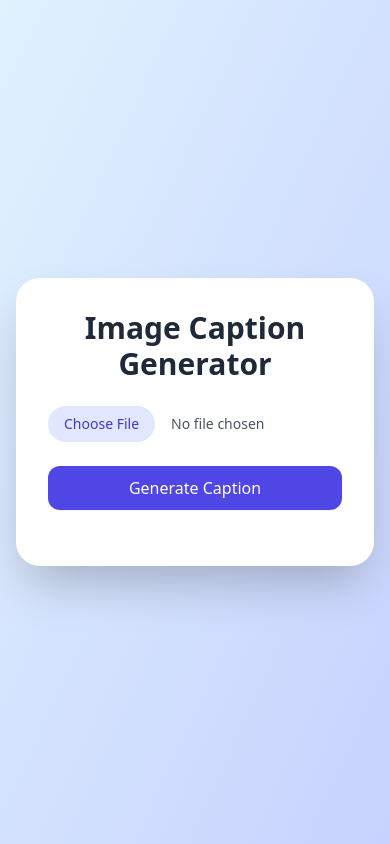
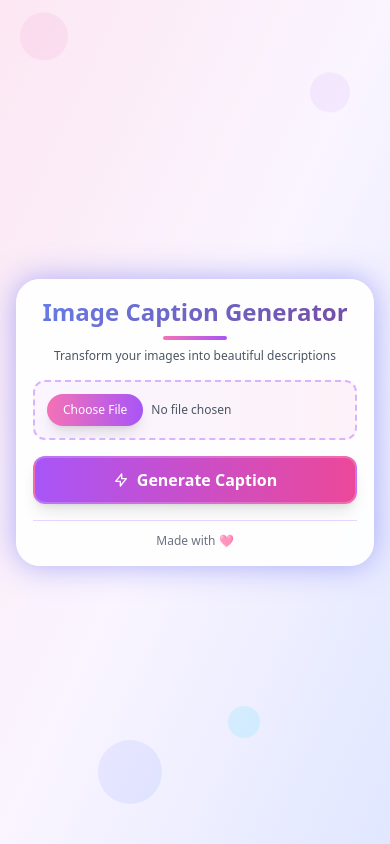
Before and after one commit to RevokatusIvo/DPS-Project, a plain HTML site: page frontend/index.html in a window 390 px wide. Drawn offline with nearby package versions, Linux system fonts and the light colour scheme.

Commit message:
Update index.html
coloring, responsiveness, layout

```diff
--- a/frontend/index.html
+++ b/frontend/index.html
@@ -5,38 +5,130 @@
   <title>Image Captioning</title>
   <meta name="viewport" content="width=device-width, initial-scale=1.0" />
   <script src="https://cdn.tailwindcss.com"></script>
+  <style>
+    @keyframes float {
+      0%, 100% { transform: translateY(0px); }
+      50% { transform: translateY(-10px); }
+    }
+
+    @keyframes pulse-glow {
+      0%, 100% { box-shadow: 0 0 20px rgba(99, 102, 241, 0.3); }
+      50% { box-shadow: 0 0 30px rgba(99, 102, 241, 0.5); }
+    }
+
+    @keyframes shimmer {
+      0% { background-position: -200px 0; }
+      100% { background-position: 200px 0; }
+    }
+
+    .float-animation {
+      animation: float 3s ease-in-out infinite;
+    }
+
+    .pulse-glow {
+      animation: pulse-glow 2s ease-in-out infinite;
+    }
+
+    .shimmer {
+      background: linear-gradient(90deg, transparent, rgba(255,255,255,0.6), transparent);
+      background-size: 200px 100%;
+      animation: shimmer 2s infinite;
+    }
+
+    .gradient-text {
+      background: linear-gradient(135deg, #667eea 0%, #764ba2 100%);
+      -webkit-background-clip: text;
+      -webkit-text-fill-color: transparent;
+      background-clip: text;
+    }
+
+    .cute-border {
+      border: 3px solid;
+      border-image: linear-gradient(45deg, #ff6b6b, #4ecdc4, #45b7d1, #96ceb4) 1;
+      border-radius: 20px;
+    }
+  </style>
 </head>
-<body class="bg-gradient-to-br from-sky-100 to-indigo-200 min-h-screen flex items-center justify-center px-4 py-8">
+<body class="bg-gradient-to-br from-pink-100 via-purple-50 to-indigo-100 min-h-screen flex items-center justify-center px-4 py-8 relative overflow-hidden">
 
-  <div class="bg-white rounded-3xl shadow-2xl p-8 w-full max-w-lg space-y-6 transition-all duration-300 ease-in-out">
+  <div class="absolute inset-0 overflow-hidden pointer-events-none">
+    <div class="absolute top-5 sm:top-10 left-5 sm:left-10 w-12 sm:w-16 md:w-20 h-12 sm:h-16 md:h-20 bg-pink-300 rounded-full opacity-20 float-animation" style="animation-delay: 0s;"></div>
+    <div class="absolute top-20 sm:top-32 right-10 sm:right-20 w-10 sm:w-12 md:w-16 h-10 sm:h-12 md:h-16 bg-purple-300 rounded-full opacity-20 float-animation" style="animation-delay: 1s;"></div>
+    <div class="absolute bottom-10 sm:bottom-20 left-1/4 w-16 sm:w-20 md:w-24 h-16 sm:h-20 md:h-24 bg-indigo-300 rounded-full opacity-20 float-animation" style="animation-delay: 2s;"></div>
+    <div class="absolute bottom-24 sm:bottom-40 right-1/3 w-8 sm:w-10 md:w-12 h-8 sm:h-10 md:h-12 bg-cyan-300 rounded-full opacity-20 float-animation" style="animation-delay: 0.5s;"></div>
+  </div>
 
-    <h1 class="text-3xl font-bold text-gray-800 text-center">Image Caption Generator</h1>
+  <div class="bg-white/90 backdrop-blur-sm rounded-3xl shadow-2xl p-4 sm:p-6 md:p-8 w-full max-w-sm sm:max-w-md md:max-w-lg space-y-4 sm:space-y-5 md:space-y-6 transition-all duration-300 ease-in-out pulse-glow border border-white/20">
 
+    <div class="text-center space-y-2">
+      <h1 class="text-2xl sm:text-3xl md:text-4xl font-bold gradient-text">Image Caption Generator</h1>
+      <div class="w-16 sm:w-20 md:w-24 h-1 bg-gradient-to-r from-pink-400 to-purple-500 rounded-full mx-auto"></div>
+      <p class="text-gray-600 text-xs sm:text-sm">Transform your images into beautiful descriptions</p>
+    </div>
+
+    <div class="relative">
       <input
         type="file"
         id="imageInput"
         accept="image/*"
-      class="block w-full text-sm text-gray-600 file:mr-4 file:py-2 file:px-4
-             file:rounded-full file:border-0 file:font-medium
-             file:bg-indigo-100 file:text-indigo-700 hover:file:bg-indigo-200 transition"
+        class="block w-full text-xs sm:text-sm text-gray-600 file:mr-2 sm:file:mr-4 file:py-2 sm:file:py-3 file:px-4 sm:file:px-6
+               file:rounded-full file:border-0 file:font-medium file:text-white
+               file:bg-gradient-to-r file:from-pink-400 file:to-purple-500
+               hover:file:from-pink-500 hover:file:to-purple-600
+               file:shadow-lg file:transition-all file:duration-300
+               file:cursor-pointer cursor-pointer
+               border-2 border-dashed border-purple-300 rounded-xl sm:rounded-2xl p-3 sm:p-4
+               hover:border-purple-400 transition-all duration-300
+               bg-gradient-to-r from-purple-50 to-pink-50"
       />
+    </div>
 
     <button
       id="uploadButton"
-      class="w-full bg-indigo-600 hover:bg-indigo-700 text-white py-2.5 px-4 rounded-xl font-medium transition-all duration-300 shadow-sm"
+      class="w-full bg-gradient-to-r from-purple-500 to-pink-500 hover:from-purple-600 hover:to-pink-600
+             text-white py-2.5 sm:py-3 px-4 sm:px-6 rounded-xl sm:rounded-2xl font-semibold text-base sm:text-lg
+             transition-all duration-300 shadow-lg hover:shadow-xl
+             transform hover:scale-105 active:scale-95
+             border-2 border-white/20"
     >
-      Generate Caption
+      <span class="flex items-center justify-center space-x-2">
+        <svg class="w-4 h-4 sm:w-5 sm:h-5" fill="none" stroke="currentColor" viewBox="0 0 24 24">
+          <path stroke-linecap="round" stroke-linejoin="round" stroke-width="2" d="M13 10V3L4 14h7v7l9-11h-7z"/>
+        </svg>
+        <span>Generate Caption</span>
+      </span>
     </button>
 
-
+    <div class="text-center">
       <img
         id="preview"
-          class="w-full max-h-64 object-contain rounded-xl mx-auto hidden border border-gray-300 shadow-md transition-opacity duration-500"
+        class="w-full max-h-48 sm:max-h-56 md:max-h-64 object-contain rounded-xl sm:rounded-2xl mx-auto hidden shadow-lg transition-all duration-500 hover:shadow-xl cute-border"
       />
-    <p id="loading" class="text-sm text-gray-500 italic hidden animate-pulse">⏳ Generating caption...</p>
-    <p id="result" class="text-lg text-indigo-700 font-semibold transition-all duration-300 text-center"></p>
     </div>
 
+    <div id="loading" class="text-center hidden">
+      <div class="inline-flex items-center space-x-2">
+        <div class="flex space-x-1">
+          <div class="w-2 h-2 sm:w-3 sm:h-3 bg-purple-500 rounded-full animate-bounce" style="animation-delay: 0ms;"></div>
+          <div class="w-2 h-2 sm:w-3 sm:h-3 bg-pink-500 rounded-full animate-bounce" style="animation-delay: 150ms;"></div>
+          <div class="w-2 h-2 sm:w-3 sm:h-3 bg-indigo-500 rounded-full animate-bounce" style="animation-delay: 300ms;"></div>
+        </div>
+        <span class="text-purple-600 font-medium text-sm sm:text-base">Generating caption...</span>
+      </div>
+    </div>
+
+    <div id="result" class="text-center">
+      <p class="text-base sm:text-lg text-purple-700 font-semibold transition-all duration-300
+               bg-gradient-to-r from-purple-50 to-pink-50 rounded-xl sm:rounded-2xl p-3 sm:p-4
+               border-2 border-purple-200 shadow-inner hidden"
+         id="resultText">
+      </p>
+    </div>
+
+    <div class="text-center pt-3 sm:pt-4 border-t border-purple-200">
+      <p class="text-xs text-gray-500">Made with 🩷</p>
+    </div>
+  </div>
   <script src="script.js"></script>
 </body>
 </html>
```
Lines whose indentation alone changed are shown as unchanged.
